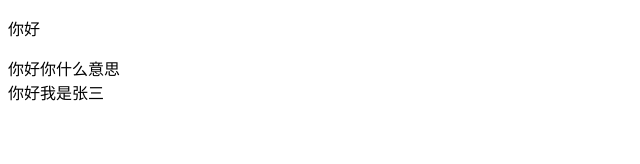
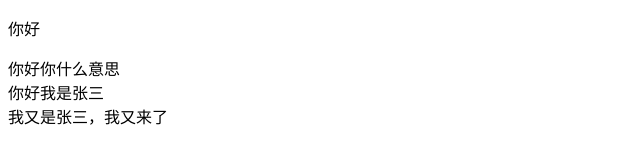
Before and after one commit to cht-w/gitStudy, a plain HTML site: page src/index.html in a window 1280 px wide. Shown: the whole page, without its empty margins (0-640 px from the left). Drawn offline with Linux system fonts and the light colour scheme.

Commit message:
我在提交一个

```diff
--- a/src/index.html
+++ b/src/index.html
@@ -11,5 +11,6 @@
     你好你什么意思
 
     <div>你好我是张三</div>
+    <div>我又是张三，我又来了</div>
 </body>
 </html>
```
